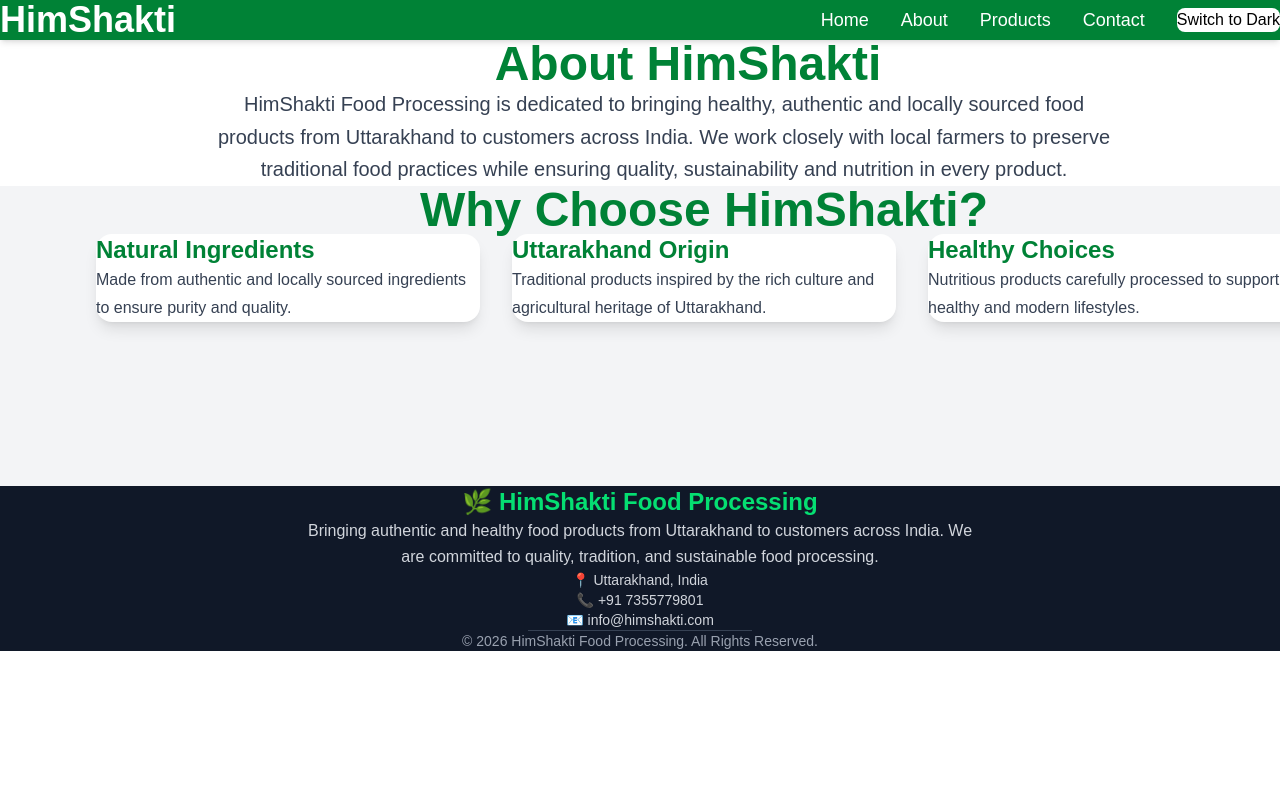
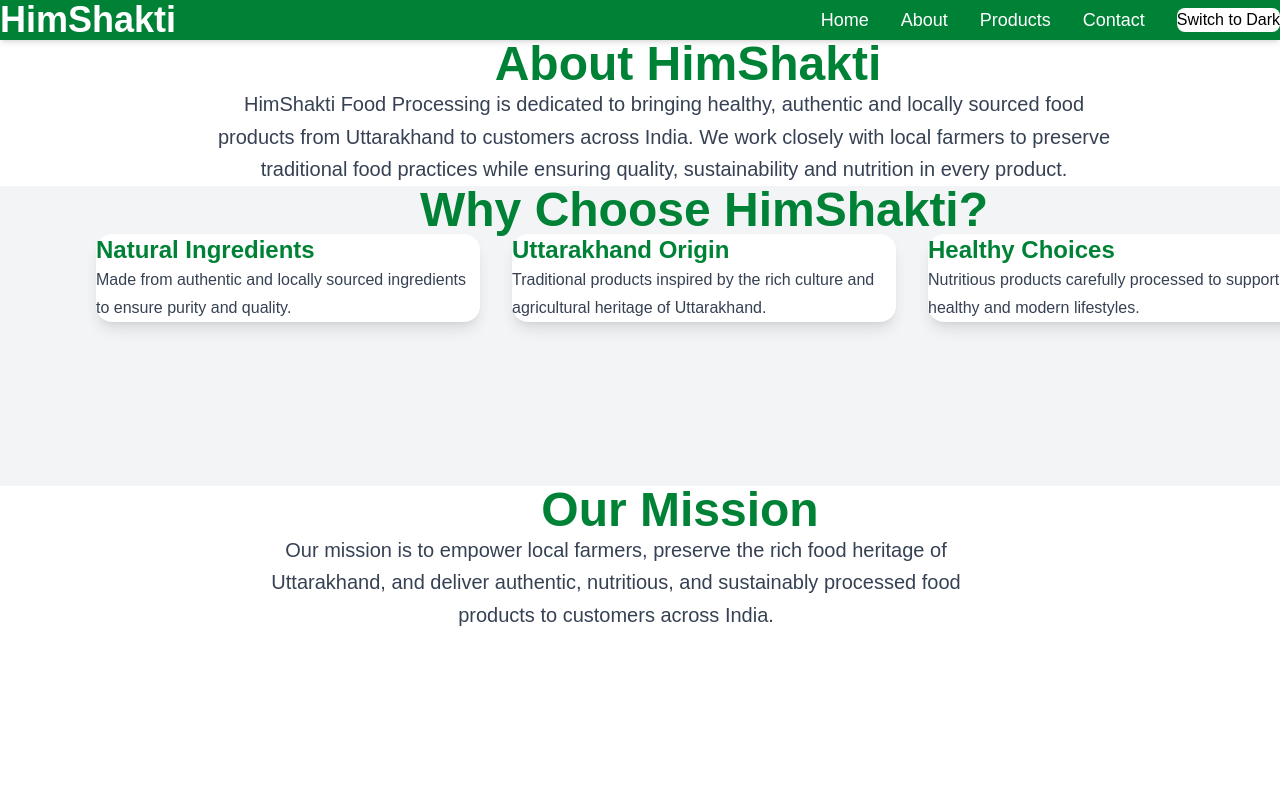
Before and after one commit to Panther-gehu/HimShakti-Food-Processing-, a React app in the folder frontend/: page /about in a window 1280 px wide. Shown: the top 800 px of the page. Built offline with nearby package versions, Linux system fonts and the light colour scheme; the HTML template or start-up script is replaced by a standard one.

Commit message:
Updated AboutPage.jsx

```diff
--- a/frontend/src/pages/AboutPage.jsx
+++ b/frontend/src/pages/AboutPage.jsx
@@ -3,10 +3,30 @@
 
 function AboutPage() {
   return (
-    <>
+    <div className="bg-white dark:bg-gray-900 min-h-screen">
+
       <About />
+
       <WhyChooseUs />
-    </>
+
+      <section className="py-20 px-6 bg-white dark:bg-gray-900">
+    <div className="max-w-4xl mx-auto text-center translate-x-58">
+
+    <h2 className="text-4xl md:text-5xl font-bold text-green-700 dark:text-green-400 mb-8">
+      Our Mission
+    </h2>
+
+    <p className="text-lg md:text-xl text-gray-700 dark:text-gray-300 leading-relaxed max-w-3xl mx-auto">
+      Our mission is to empower local farmers, preserve the rich
+      food heritage of Uttarakhand, and deliver authentic,
+      nutritious, and sustainably processed food products to
+      customers across India.
+    </p>
+
+  </div>
+</section>
+
+    </div>
   );
 }
 
```
